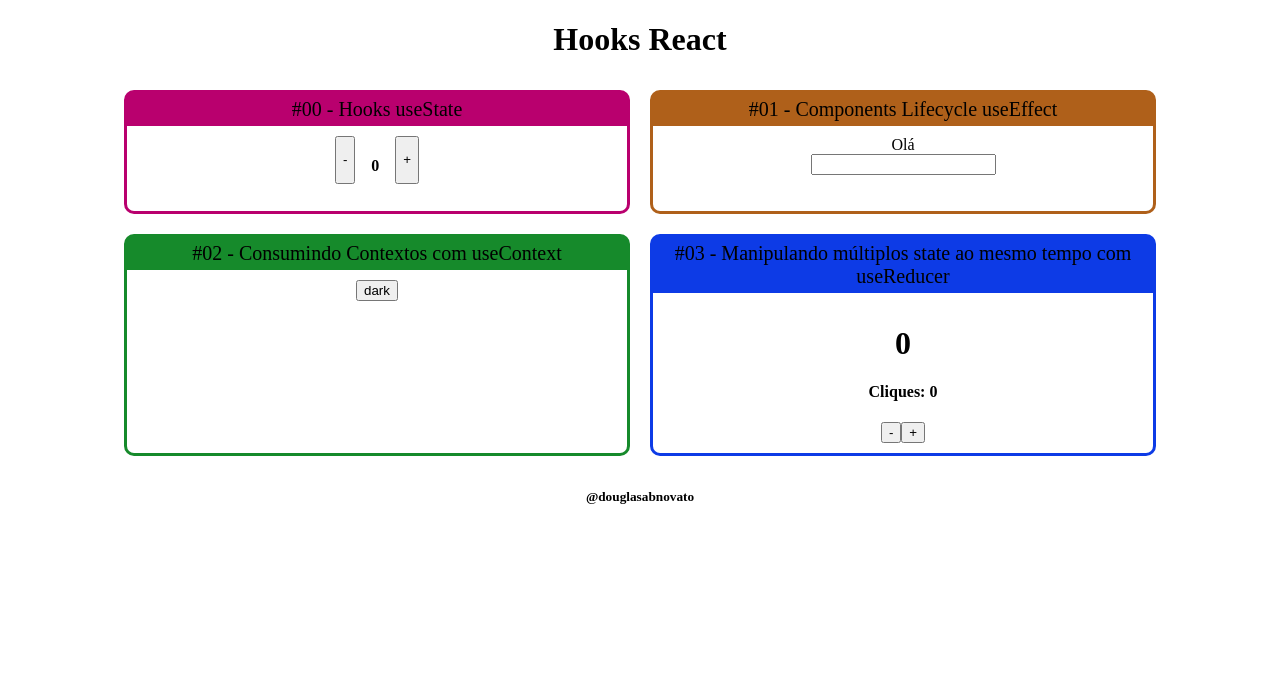
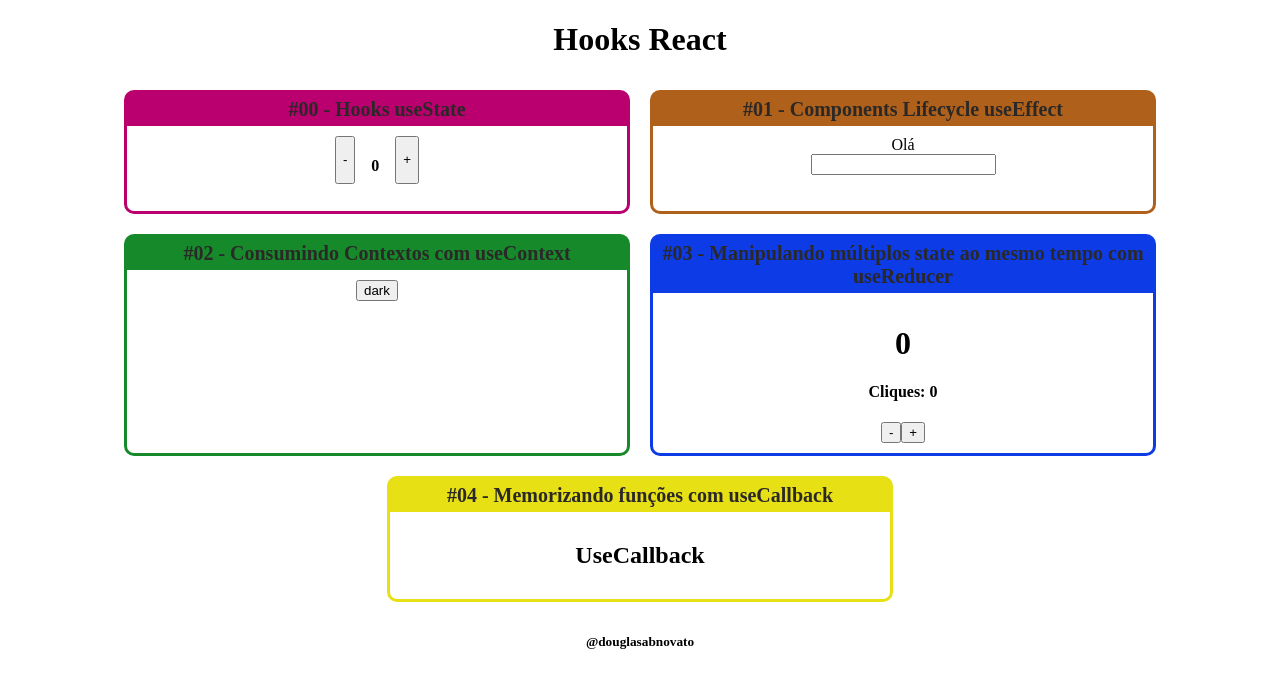
Before and after one commit to douglasabnovato/react-hooks-handbook, a React (Create React App) app: page / in a window 1280 px wide. Shown: the top 688 px of the page. Built offline with nearby package versions, Linux system fonts and the light colour scheme.

Commit message:
iniciando o useCallback

```diff
--- a/src/App.js
+++ b/src/App.js
@@ -7,6 +7,7 @@ import UseState from "./components/UseState";
 import UseEffect from "./components/UseEffect";
 import UseContext from "./components/UseContext";
 import UseReducer from "./components/UseReducer";
+import UseCallback from "./components/UseCallback";
 
 export default function App(props) {
 
@@ -23,8 +24,11 @@ export default function App(props) {
         <Card titulo="#02 - Consumindo Contextos com useContext" color="#168A2B">
           <UseContext />
         </Card>
-        <Card titulo="#03 - Manipulando múltiplos state ao mesmo tempo com useReducer" color="#0D3BE6 ">
+        <Card titulo="#03 - Manipulando múltiplos state ao mesmo tempo com useReducer" color="#0D3BE6">
           <UseReducer />
+        </Card>
+        <Card titulo="#04 - Memorizando funções com useCallback" color="#E7E014">
+          <UseCallback />
         </Card>
       </div>
       <h5>@douglasabnovato</h5>
--- a/src/components/Card/index.css
+++ b/src/components/Card/index.css
@@ -14,6 +14,8 @@
     display: flex;
     justify-content: center;
     font-size: 20px;
+    color: rgb(43, 40, 40);
+    font-weight: bold
 }
 
 .Card .Content {
--- /dev/null
+++ b/src/components/UseCallback/index.jsx
@@ -0,0 +1,10 @@
+import React from 'react'
+import './index.css'
+
+function UseCallback() {
+    return (
+        <div><h2>UseCallback</h2></div>
+    )
+}
+
+export default UseCallback;
```
Also changed, not shown: src/components/UseCallback/index.css (added), 1 other file (tests, documents, lock files or other folders).
